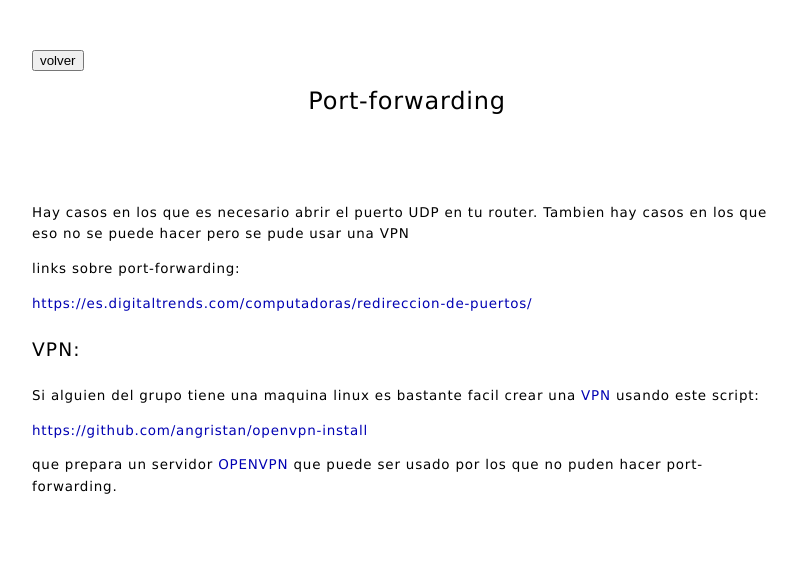
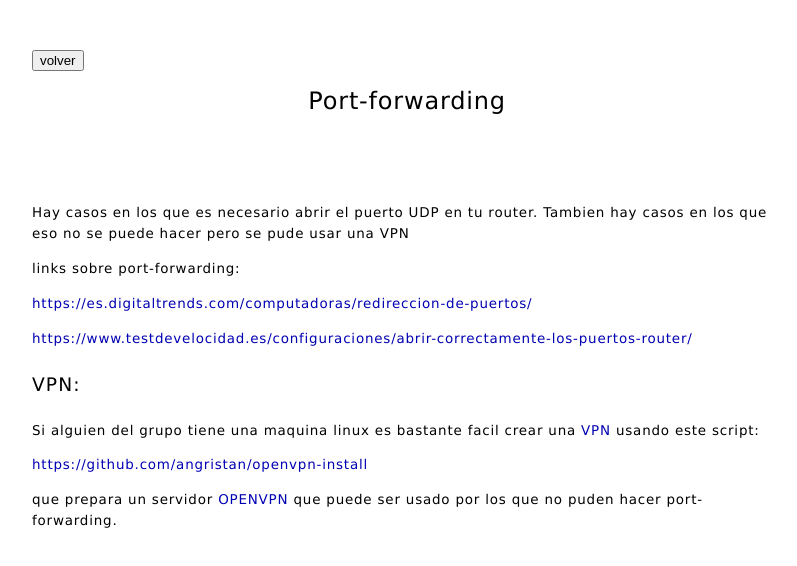
Before and after one commit to Lucarda/pd-vrrl, a plain HTML site: page doc/pf-es.html in a window 1280 px wide. Shown: the whole page, without its empty margins (233-1030 px from the left). Drawn offline with Linux system fonts and the light colour scheme.

Commit message:
add links

```diff
--- a/doc/pf-es.html
+++ b/doc/pf-es.html
@@ -28,6 +28,8 @@ Hay casos en los que es necesario abrir el puerto UDP en tu router. Tambien hay
 
 <p><a href="https://es.digitaltrends.com/computadoras/redireccion-de-puertos/" target=”_blank”>https://es.digitaltrends.com/computadoras/redireccion-de-puertos/</a></p>
 
+<p><a href="https://www.testdevelocidad.es/configuraciones/abrir-correctamente-los-puertos-router/" target=”_blank”>https://www.testdevelocidad.es/configuraciones/abrir-correctamente-los-puertos-router/</a></p>
+
 <h4>VPN:</h4>
 <p>
 Si alguien del grupo tiene una maquina linux es bastante facil crear una
```
